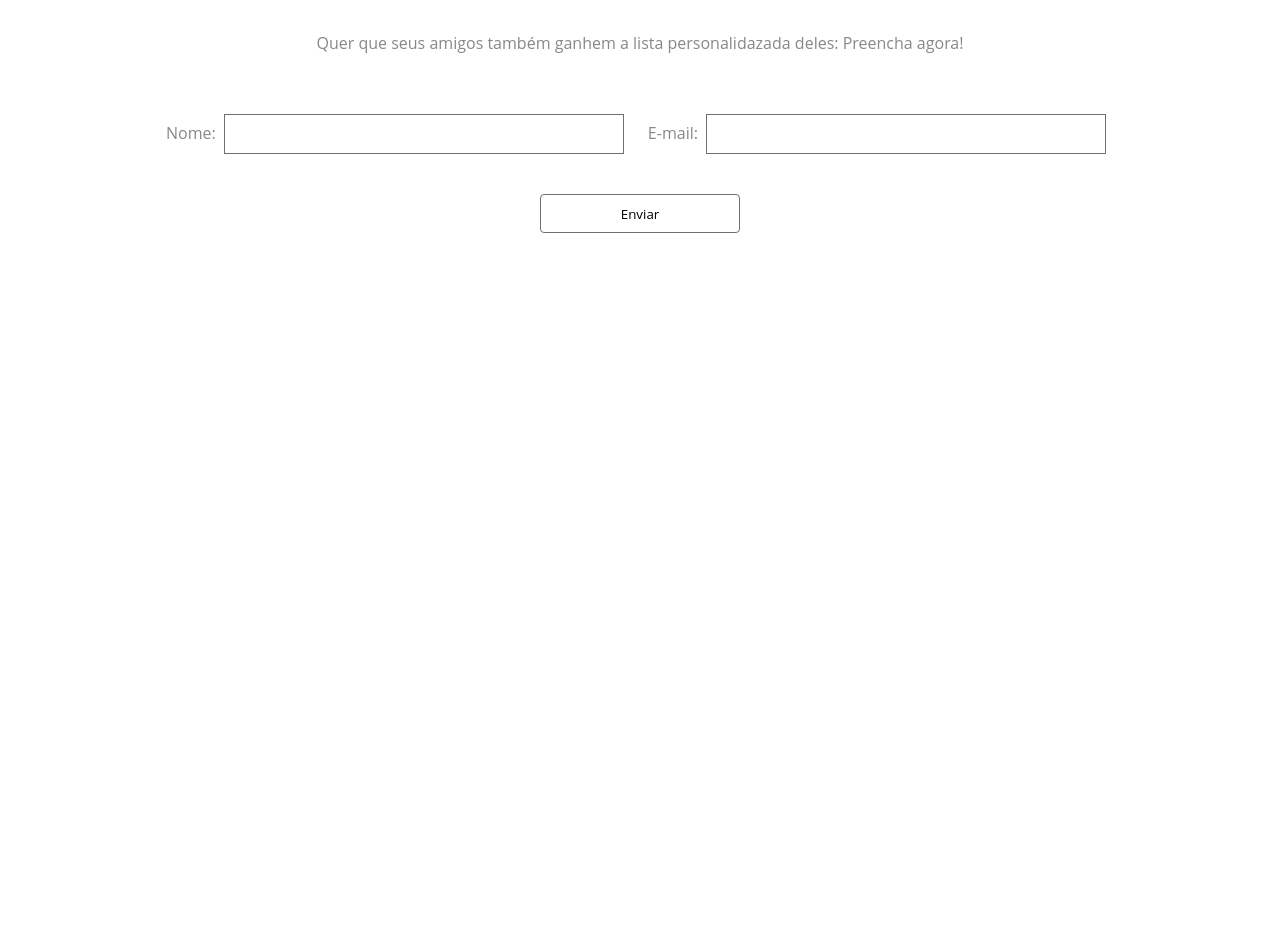
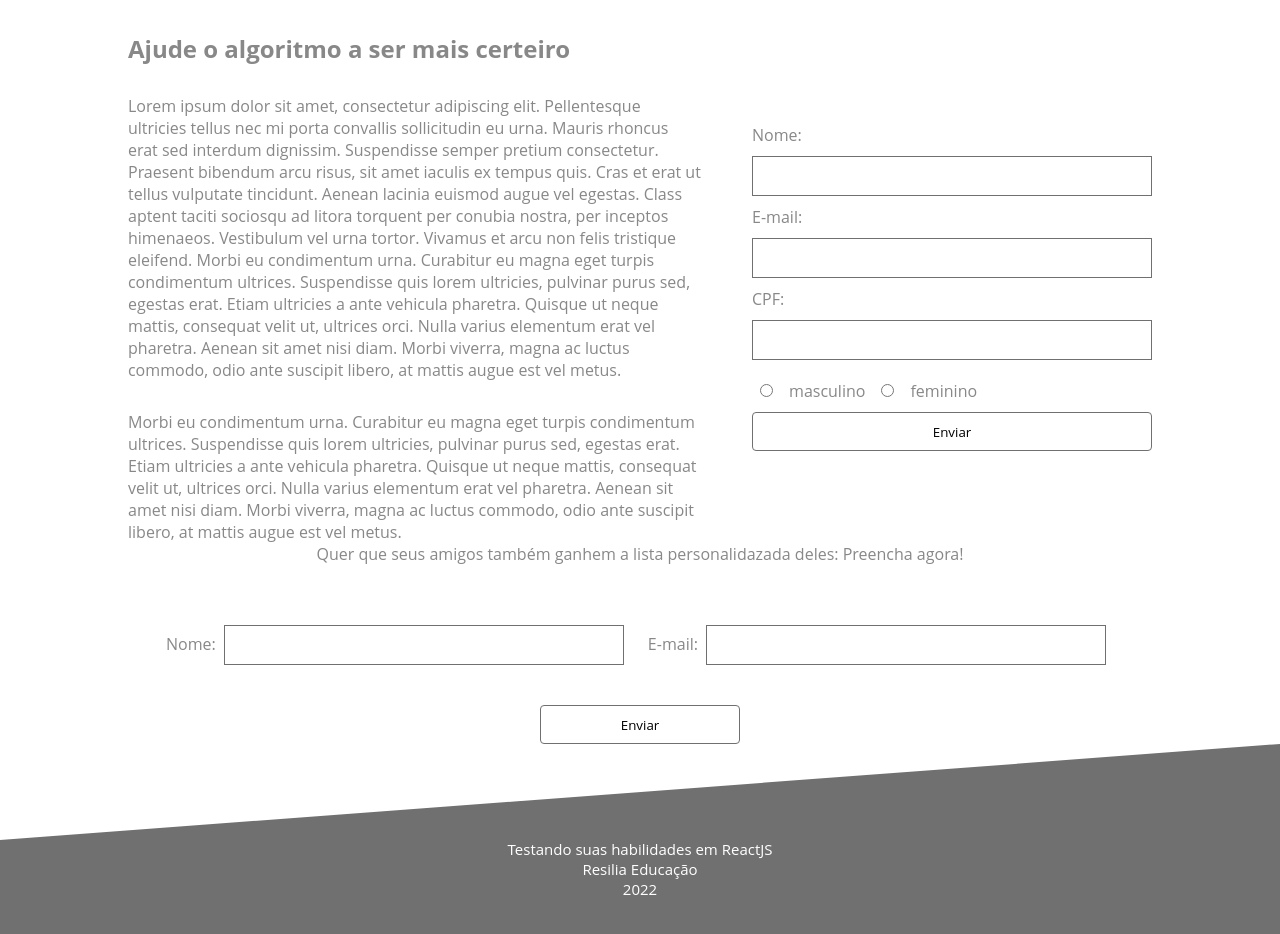
Before and after one commit to Kamirii/todo9-mod5, a React (Vite) app in the folder linxImpulse/: page / in a window 1280 px wide. Shown: the part 1740-2674 px from the top of the page. Before the commit the page ends 1973 px from the top, so only its background shows below. Built offline with nearby package versions, Linux system fonts and the light colour scheme.

Commit message:
footer funcionando

```diff
--- a/linxImpulse/src/SinglePage.jsx
+++ b/linxImpulse/src/SinglePage.jsx
@@ -3,7 +3,7 @@ import { Header } from "./components/Header/header.jsx"
 import { Form } from "./components/Form/form.jsx"
 import {Divider} from "./components/divider/divider.jsx"
 import {FormShare} from "./components/FormShare/formShare.jsx"
-
+import {Footer} from "./components/Footer/footer.jsx"
 
 function SinglePage() {
   const [count, setCount] = useState(0)
@@ -15,7 +15,10 @@ function SinglePage() {
     <Divider text="Sua seleção especial" />
     <Form/>
     <Divider text="Compartilhe a novidade" />
+    <Form/>
     <FormShare/>
+    <Footer/>
+
    </div>
 
   )
--- /dev/null
+++ b/linxImpulse/src/components/Footer/footer.jsx
@@ -0,0 +1,14 @@
+import styles from "./footer.module.css"
+
+export const Footer = () => {
+    return(
+
+        <footer className={styles.footer}>
+        <p>Testando suas habilidades em ReactJS</p>
+        <p>Resilia Educação</p>
+        <p>2022</p>
+    </footer>
+
+     )
+
+}
--- /dev/null
+++ b/linxImpulse/src/components/Footer/footer.module.css
@@ -0,0 +1,19 @@
+.footer {
+  width: 100%;
+  height:200px;
+  background-color: #707070;
+  clip-path: polygon(0 48%, 100% 0, 100% 100%, 0 100%);
+  display: flex;
+  flex-direction: column;
+  align-items: center;
+  justify-content: center;
+  padding-top: 50px;
+
+}
+.footer p {
+  text-align: center;
+  color: white;
+  opacity: 1;
+  font-size: 15px;
+
+}
```
